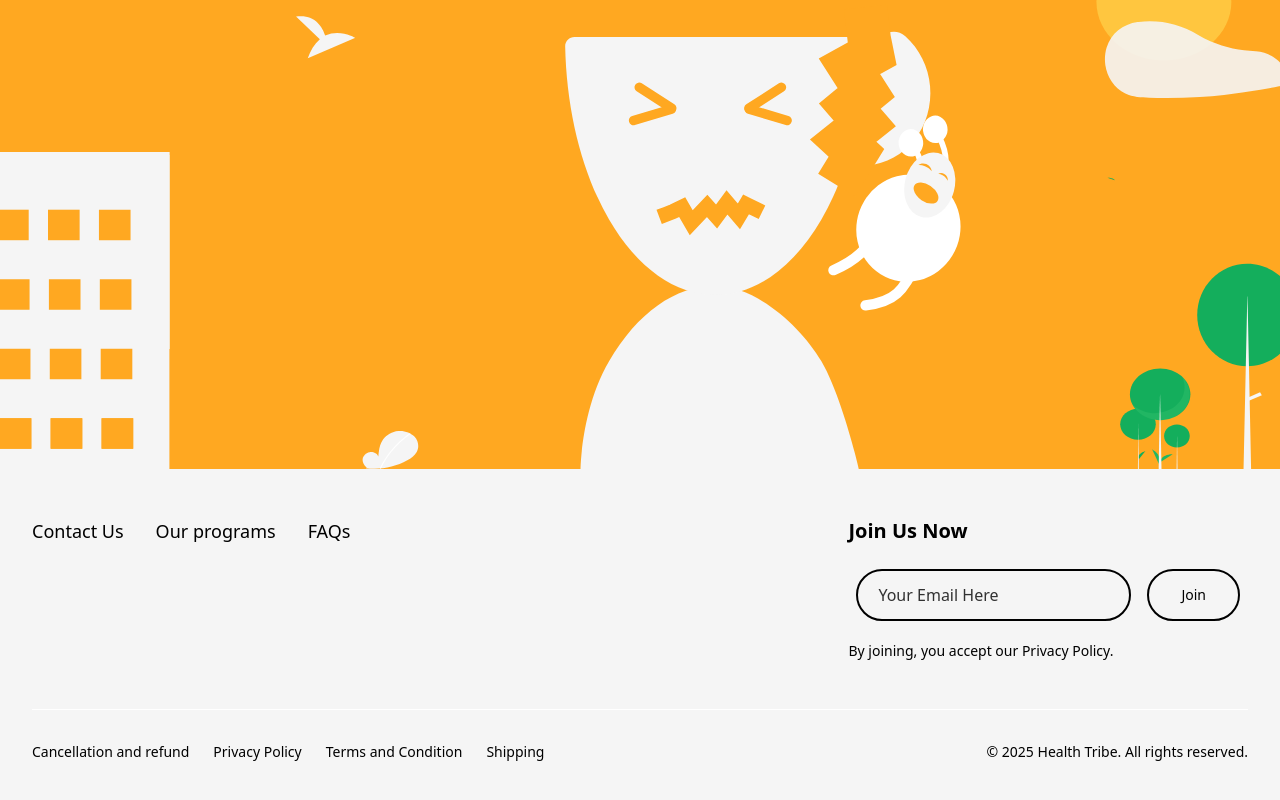
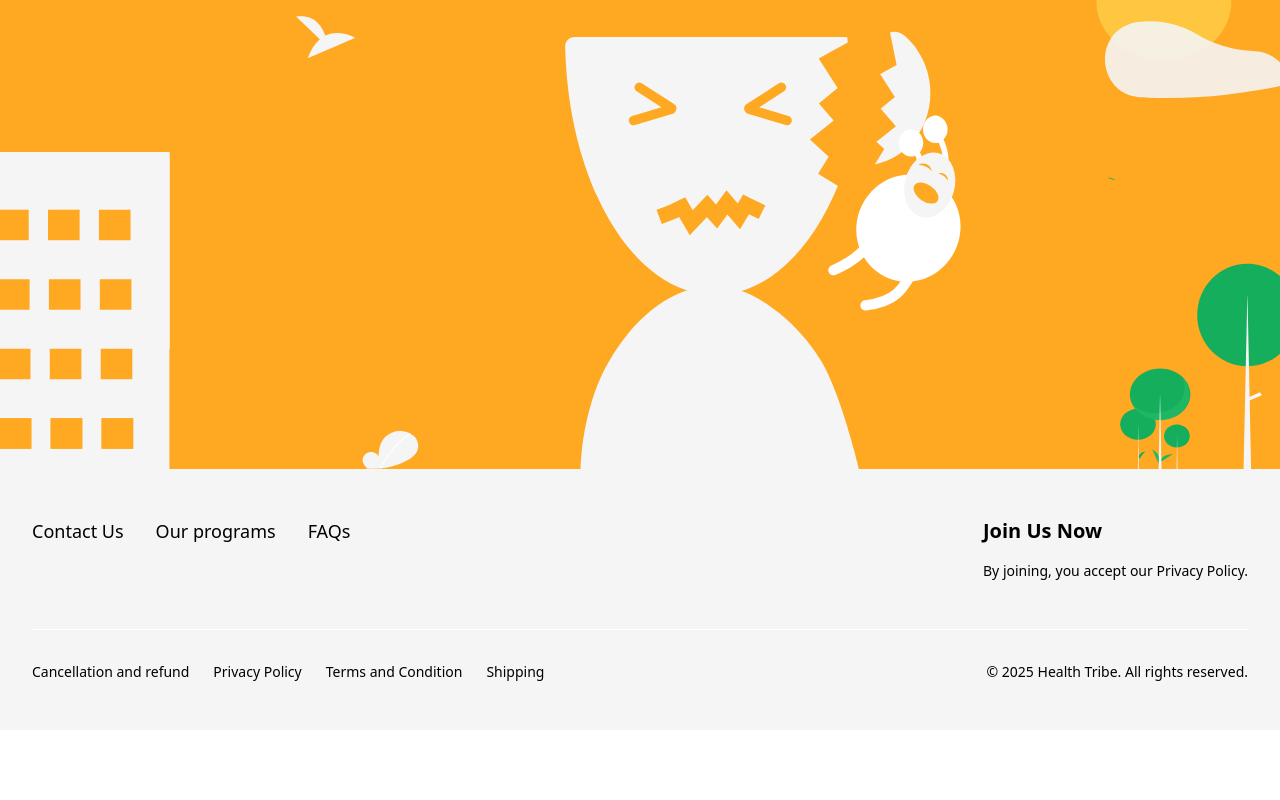
Before and after one commit to health-tribe/healthtribe, a Next.js app: page / in a window 1280 px wide. Shown: the part 6154-6954 px from the top of the page. After the commit the page ends 6884 px from the top, so only its background shows below. Built offline with nearby package versions, Linux system fonts and the light colour scheme; no server answers.

Commit message:
Update footer.tsx
removedjoin with email community section

```diff
--- a/components/footer.tsx
+++ b/components/footer.tsx
@@ -59,44 +59,7 @@ export default function App() {
                     {/* 2. Newsletter Sign-up */}
                     <div className="w-full md:w-auto md:max-w-md">
                         <h3 className="text-xl font-semibold mb-4 whitespace-nowrap">Join Us Now</h3>
-                        <form className="flex space-x-4 items-center w-full max-w-lg p-2 rounded-xl">
 
-                            {/* Email Input Field */}
-                            <div className="relative flex grow">
-                                {/*
-            NOTE: The Mail icon has been removed to match the image provided.
-            The input field now has a solid background (bg-green-500) and
-            a prominent white border to match the visual style of the image.
-          */}
-                                <input
-                                    type="email"
-                                    placeholder="Your Email Here"
-                                    // Adjusted classes to match the image:
-                                    // 1. bg-green-500 for the solid background color.
-                                    // 2. text-white for the input text color.
-                                    // 3. border-2 border-white for the light outline.
-                                    // 4. px-5 (instead of px-10) since there is no icon.
-                                    // 5. rounded-full for the pill shape.
-                                    className="w-full px-5 py-3  border-2 border-black rounded-full placeholder-black/80 text-black focus:outline-none focus:ring-2 focus:ring-green-300 transition duration-300"
-                                    aria-label="Your Email Here"
-                                    required
-                                />
-                            </div>
-
-                            {/* Join Button */}
-                            {/* We use the Button placeholder and style it to match the input background color */}
-                            <Button
-                                // Custom classes to match the image:
-                                // 1. bg-green-500 (same color as input background).
-                                // 2. hover:bg-green-400 for a subtle interaction effect.
-                                // 3. rounded-full for the pill shape.
-
-                                className="bg-transparent px-8 py-6 hover:bg-green-400 border-2 border-black text-black rounded-full whitespace-nowrap"
-                                type="submit"
-                            >
-                                Join
-                            </Button>
-                        </form>
 
                         {/* Privacy Policy text */}
                         <p className="mt-3 text-sm text-black">
```
